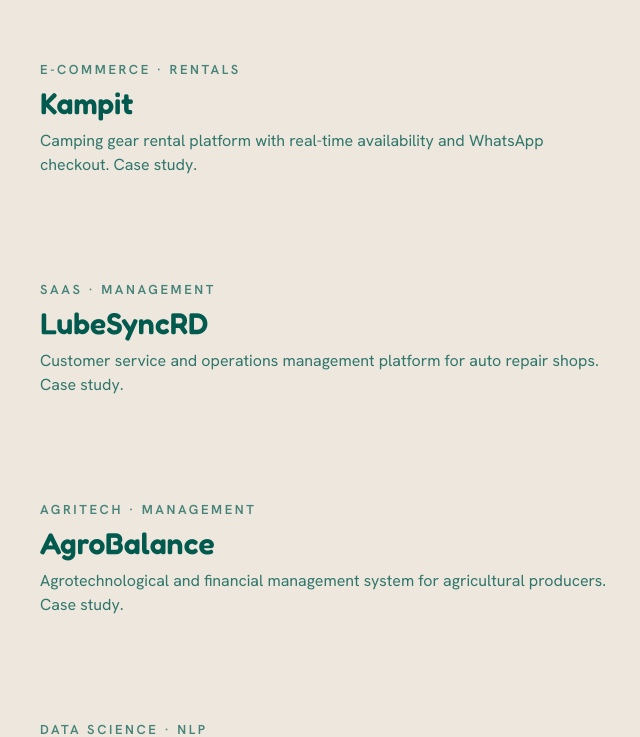
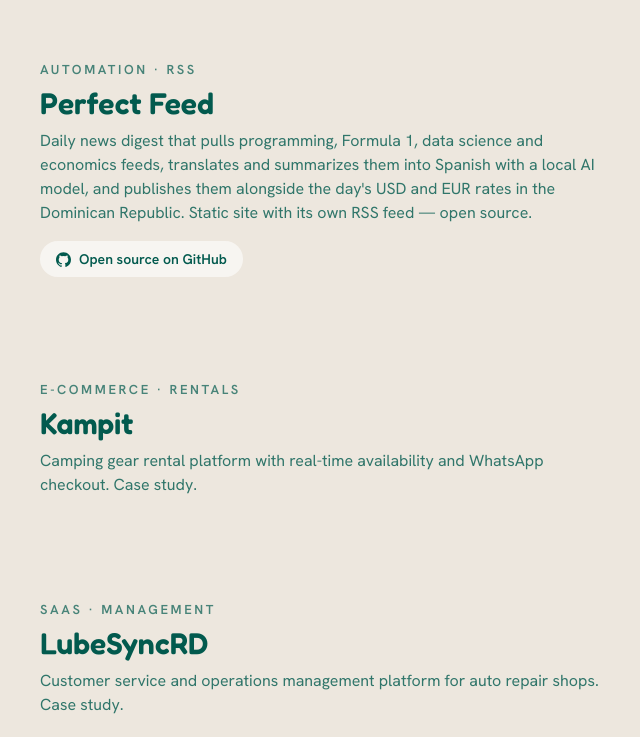
Before and after one commit to mkawashiro2000/kawashiro.dev, an Astro site: page /proyectos in a window 1280 px wide. Shown: the part 485-1222 px from the top of the page, without its empty margins (288-928 px from the left). Built offline with nearby package versions, Linux system fonts and the light colour scheme; Astro itself is replaced by a stand-in of ours.

Commit message:
feat: añadir Perfect Feed (noticiero diario con IA local) a /proyectos con enlace externo y chip de código abierto, además de ls/cat en la terminal
Co-Authored-By: Claude Opus 4.8 <noreply@anthropic.com>

```diff
--- a/src/i18n/translations.ts
+++ b/src/i18n/translations.ts
@@ -36,6 +36,9 @@ export const translations = {
       cajalocal: {
         category: 'FinTech · Management',
         desc: 'Advanced loan and collections management system designed specifically to modernize and shield the financial operations of micro-lending businesses, offering a centralized environment that automates client portfolio handling, flat-rate amortization schedules, rigorous payment tracking, cash-register closes, and dynamic receipt generation in HTML and PDF formats. To guarantee maximum privacy, security, and autonomy for the lender, the solution is deployed through a direct local installation on the buyer\'s machines of choice — enabling up to two computers per license — and includes an optional automated backup scheme to an external server for $200 pesos per month to protect the data against any technical eventuality. The service model is also structured to adapt to business growth, granting an initial package of five free post-installation modifications to ensure a perfect fit with the workflow, while keeping the flexibility to perform in-depth maintenance or develop new specialized features under independent quotes — giving the client a robust, scalable tool with total control over their daily operation.',
+      },
+      perfectFeed: {
+        category: 'Automation · RSS',
       },
       terminalPro: {
         category: 'System · Interactive',
@@ -76,6 +79,7 @@ export const translations = {
       title: 'Projects',
       subtitle: 'All projects, from the most recent to the oldest.',
       mostRecent: 'Most recent',
+      sourceCode: 'Open source on GitHub',
       items: {
         cajalocal: {
           name: 'CajaLocal',
@@ -84,6 +88,10 @@ export const translations = {
         kampit: {
           name: 'Kampit',
           desc: 'Camping gear rental platform with real-time availability and WhatsApp checkout. Case study.',
+        },
+        perfectFeed: {
+          name: 'Perfect Feed',
+          desc: 'Daily news digest that pulls programming, Formula 1, data science and economics feeds, translates and summarizes them into Spanish with a local AI model, and publishes them alongside the day\'s USD and EUR rates in the Dominican Republic. Static site with its own RSS feed — open source.',
         },
         agrobalance: {
           name: 'AgroBalance',
@@ -269,6 +277,9 @@ export const translations = {
         category: 'FinTech · Gestión',
         desc: 'Avanzado sistema de gestión de préstamos y cobros diseñado específicamente para modernizar y blindar las operaciones financieras de los negocios de microcréditos, ofreciendo un entorno centralizado que automatiza el manejo de la cartera de clientes, la creación de tablas de amortización a tasa fija, el riguroso seguimiento de pagos, los cierres de caja y la generación dinámica de recibos en formatos HTML y PDF. Para garantizar la máxima privacidad, seguridad y autonomía del prestamista, esta solución se despliega mediante una instalación local directa en los equipos de preferencia del comprador —permitiendo la habilitación de un máximo de dos ordenadores por licencia adquirida—, e incluye la opción de activar un esquema de respaldos automatizados hacia un servidor externo por un costo de $200 pesos mensuales para proteger la información ante cualquier eventualidad técnica. Asimismo, el modelo de servicio está estructurado para adaptarse al crecimiento del negocio, otorgando un paquete inicial de cinco modificaciones gratuitas posteriores a la instalación para asegurar un acople perfecto a su flujo de trabajo, manteniendo la flexibilidad de ejecutar mantenimientos a profundidad o desarrollar nuevas funcionalidades especializadas bajo cotizaciones independientes, otorgándole así al cliente una herramienta robusta, escalable y con control total sobre su operación diaria.',
       },
+      perfectFeed: {
+        category: 'Automatización · RSS',
+      },
       terminalPro: {
         category: 'Sistema · Interactivo',
         title: 'Terminal PRO',
@@ -308,6 +319,7 @@ export const translations = {
       title: 'Proyectos',
       subtitle: 'Todos los proyectos, del más reciente al más antiguo.',
       mostRecent: 'Más reciente',
+      sourceCode: 'Código abierto en GitHub',
       items: {
         cajalocal: {
           name: 'CajaLocal',
@@ -316,6 +328,10 @@ export const translations = {
         kampit: {
           name: 'Kampit',
           desc: 'Plataforma de renta de equipo de campamento con disponibilidad en tiempo real y confirmación por WhatsApp. Case study.',
+        },
+        perfectFeed: {
+          name: 'Perfect Feed',
+          desc: 'Boletín diario de noticias que recoge feeds de programación, Fórmula 1, data science y economía, los traduce y resume al español con un modelo de IA local, y los publica junto a las tasas del dólar y el euro en República Dominicana. Sitio estático con su propio feed RSS — código abierto.',
         },
         agrobalance: {
           name: 'AgroBalance',
@@ -501,6 +517,9 @@ export const translations = {
         category: 'フィンテック・管理',
         desc: 'マイクロレンディング事業の財務オペレーションを近代化し保護するために特別に設計された、高度な貸付・回収管理システム。顧客ポートフォリオの管理、固定金利の償還スケジュール作成、厳密な支払い追跡、レジ締め、HTML/PDF形式の領収書の動的生成を一元的な環境で自動化します。貸し手のプライバシー、セキュリティ、自律性を最大限保証するため、購入者が選んだ機器への直接ローカルインストールで展開され(1ライセンスにつき最大2台まで有効化可能)、技術的な不測の事態から情報を守るための外部サーバーへの自動バックアップ(月額$200ペソ)をオプションで利用できます。さらに、サービスモデルは事業の成長に適応できるよう設計されており、ワークフローへの完璧な適合を保証するインストール後5回の無料修正パッケージを提供。詳細なメンテナンスや新たな専門機能の開発は個別見積もりで柔軟に対応し、堅牢でスケーラブル、日々のオペレーションを完全に掌握できるツールをクライアントに提供します。',
       },
+      perfectFeed: {
+        category: '自動化・RSS',
+      },
       terminalPro: {
         category: 'システム・インタラクティブ',
         title: 'ターミナル PRO',
@@ -540,6 +559,7 @@ export const translations = {
       title: 'プロジェクト',
       subtitle: '最新から順に並んだすべてのプロジェクト。',
       mostRecent: '最新',
+      sourceCode: 'GitHubでオープンソース',
       items: {
         cajalocal: {
           name: 'CajaLocal',
@@ -548,6 +568,10 @@ export const translations = {
         kampit: {
           name: 'Kampit',
           desc: 'リアルタイム在庫とWhatsApp確認を備えたキャンプ用品レンタルプラットフォーム。ケーススタディ。',
+        },
+        perfectFeed: {
+          name: 'Perfect Feed',
+          desc: 'プログラミング、F1、データサイエンス、経済のフィードを収集し、ローカルAIモデルでスペイン語に翻訳・要約して、ドミニカ共和国のドル・ユーロ相場とともに毎日公開するニュースダイジェスト。独自のRSSフィードを持つ静的サイト — オープンソース。',
         },
         agrobalance: {
           name: 'AgroBalance',
--- a/src/pages/proyectos.astro
+++ b/src/pages/proyectos.astro
@@ -4,17 +4,26 @@ import { translations } from '../i18n/translations';
 
 type Locale = 'en' | 'es' | 'ja';
 type Project = {
-  key: 'cajalocal' | 'kampit' | 'agrobalance' | 'lubesync' | 'tokenizer' | 'sentiment' | 'wordCounter';
+  key: 'cajalocal' | 'kampit' | 'perfectFeed' | 'agrobalance' | 'lubesync' | 'tokenizer' | 'sentiment' | 'wordCounter';
   href: string;
   bg: string;
   /** Clave dentro de translations[loc].cards para la categoría traducida */
-  categoryKey?: 'cajalocal' | 'kampit' | 'lubesync' | 'agrobalance';
+  categoryKey?: 'cajalocal' | 'kampit' | 'lubesync' | 'agrobalance' | 'perfectFeed';
+  /** Repositorio público: muestra el enlace al código junto a la tarjeta */
+  repo?: string;
 };
 
 // Orden: el primero del arreglo es el más reciente: los nuevos se añaden
 // al principio de esta lista y los anteriores van bajando automáticamente.
 const projects: Project[] = [
   { key: 'cajalocal', href: '/cajalocal', bg: 'var(--color-lilac)', categoryKey: 'cajalocal' },
+  {
+    key: 'perfectFeed',
+    href: 'https://mkawashiro2000.github.io/perfect-feed/',
+    bg: 'var(--color-pink)',
+    categoryKey: 'perfectFeed',
+    repo: 'https://github.com/mkawashiro2000/perfect-feed',
+  },
   { key: 'kampit', href: '/proyectos/kampit', bg: 'var(--color-babyblue)', categoryKey: 'kampit' },
   { key: 'lubesync', href: '/proyectos/lubesyncrd', bg: 'var(--color-mint)', categoryKey: 'lubesync' },
   { key: 'agrobalance', href: '/proyectos/agrobalance', bg: 'var(--color-yellow)', categoryKey: 'agrobalance' },
@@ -68,6 +77,8 @@ const t = i18nData.en;
         {projects.map((p, i) => (
           <a
             href={p.href}
+            target={p.href.startsWith('http') ? '_blank' : undefined}
+            rel={p.href.startsWith('http') ? 'noreferrer' : undefined}
             class="group rounded-[32px] p-8 sm:p-10 flex flex-col sm:flex-row sm:items-center gap-4 sm:gap-8 transition-transform hover:-translate-y-1"
             style={`background: ${p.bg}`}
           >
@@ -86,6 +97,14 @@ const t = i18nData.en;
               <p data-i18n={`items.${p.key}.desc`} class="mt-2 text-base opacity-80 max-w-xl">
                 {t.items[p.key].desc}
               </p>
+              {p.repo && (
+                <span class="mt-4 inline-flex items-center gap-2 text-sm font-semibold rounded-full px-4 py-2 bg-white/60">
+                  <svg viewBox="0 0 24 24" width="15" height="15" fill="currentColor" aria-hidden="true">
+                    <path d="M12 .5C5.37.5 0 5.87 0 12.5c0 5.3 3.44 9.8 8.21 11.39.6.11.82-.26.82-.58v-2.03c-3.34.73-4.04-1.61-4.04-1.61-.55-1.39-1.34-1.76-1.34-1.76-1.09-.75.08-.73.08-.73 1.2.09 1.84 1.24 1.84 1.24 1.07 1.84 2.81 1.31 3.5 1 .11-.78.42-1.31.76-1.61-2.67-.3-5.47-1.34-5.47-5.95 0-1.31.47-2.39 1.24-3.23-.13-.3-.54-1.52.11-3.18 0 0 1.01-.32 3.3 1.23a11.5 11.5 0 0 1 6 0c2.29-1.55 3.3-1.23 3.3-1.23.65 1.66.24 2.88.12 3.18.77.84 1.23 1.92 1.23 3.23 0 4.62-2.81 5.64-5.49 5.94.43.37.81 1.1.81 2.22v3.29c0 .32.22.7.83.58A12 12 0 0 0 24 12.5C24 5.87 18.63.5 12 .5Z" />
+                  </svg>
+                  <span data-i18n="sourceCode">{t.sourceCode}</span>
+                </span>
+              )}
             </div>
           </a>
         ))}
--- a/src/terminal/utils/projects.ts
+++ b/src/terminal/utils/projects.ts
@@ -107,6 +107,35 @@ export const PROJECT_FILES: ProjectFile[] = [
     ],
   },
   {
+    filename: 'perfect-feed.py',
+    size: '2.1K',
+    date: 'jul 23',
+    desc: {
+      en: 'Daily news digest: RSS in, local AI translation and summary out, plus DOP rates.',
+      es: 'Boletín diario de noticias: entra RSS, sale traducción y resumen con IA local, más tasas DOP.',
+      ja: '毎日のニュースダイジェスト:RSSを取り込み、ローカルAIで翻訳・要約、DOP相場も掲載。',
+    },
+    stack: 'Python · RSS · Local LLM · GitHub Pages',
+    url: 'mkawashiro2000.github.io/perfect-feed',
+    code: [
+      'def construir_boletin(fuentes: list[str]) -> str:',
+      '    """Agrega, traduce y resume los feeds del día."""',
+      '    articulos = []',
+      '    for url in fuentes:',
+      '        for entrada in feedparser.parse(url).entries[:LIMITE]:',
+      '            if ya_publicado(entrada.id):',
+      '                continue',
+      '            articulos.append(Articulo(',
+      '                titulo=traducir(entrada.title),',
+      '                resumen=resumir_local(entrada.summary),',
+      '                fuente=url,',
+      '            ))',
+      '',
+      '    tasas = tasas_del_dia()  # USD y EUR en República Dominicana',
+      '    return render("index.html", articulos=articulos, tasas=tasas)',
+    ],
+  },
+  {
     filename: 'dinero-rapido-sgf.js',
     size: '2.9K',
     date: 'feb 03',
```
